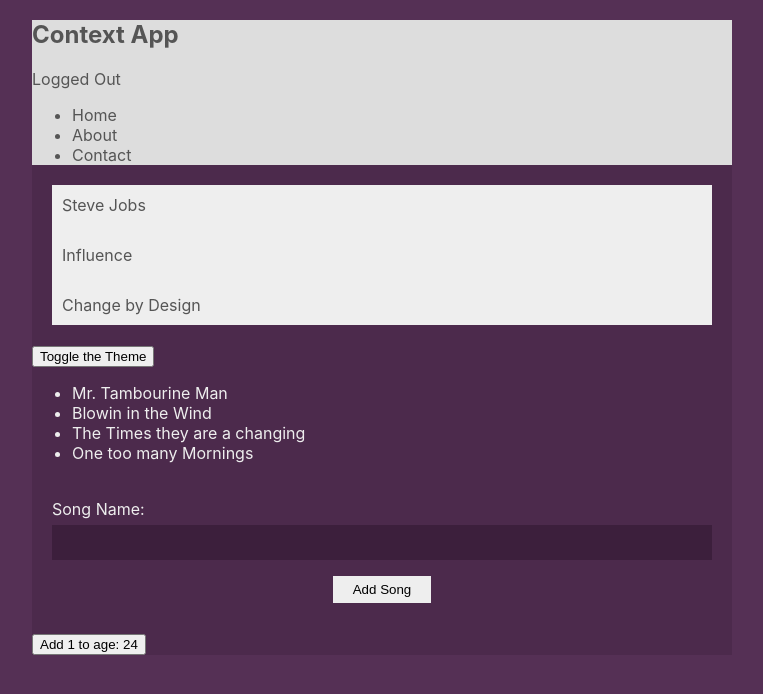
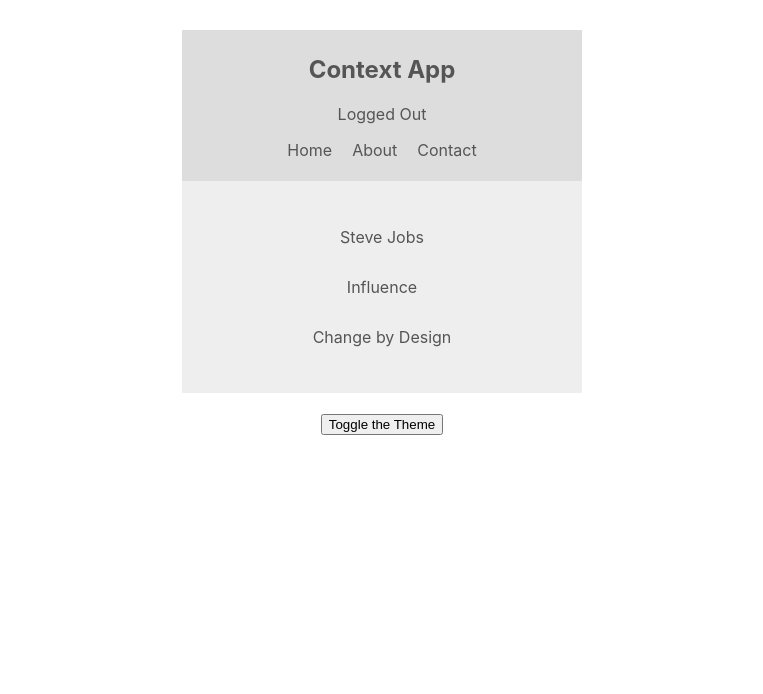
Before and after one commit to abp437/Javascript-Assignments, a React (Create React App) app in the folder react-hooks/: page / in a window 1280 px wide. Shown: the top 694 px of the page, without its empty margins (258-1021 px from the left). Built offline with nearby package versions, Linux system fonts and the light colour scheme; the HTML template or start-up script is replaced by a standard one.

Commit message:
Styling Changed and Song Component Commented

```diff
--- a/react-hooks/src/App.js
+++ b/react-hooks/src/App.js
@@ -5,7 +5,7 @@
 import AuthContextProvider from './contexts/AuthContext';
 import BookContextProvider from './contexts/BookContext';
 import ThemeToggle from './components/ThemeToggle';
-import SongList from './components/SongList';
+// import SongList from './components/SongList';
 
 function App() {
   return (
@@ -17,7 +17,7 @@
             <BookList />
           </BookContextProvider>
           <ThemeToggle />
-          <SongList />
+          {/* <SongList /> */}
         </AuthContextProvider>
       </ThemeContextProvider>
     </div>
--- a/react-hooks/src/index.css
+++ b/react-hooks/src/index.css
@@ -5,72 +5,34 @@
     sans-serif;
   -webkit-font-smoothing: antialiased;
   -moz-osx-font-smoothing: grayscale;
-  background: #553055;
-}
-.App {
-  background: #4c2a4c;
-  margin: 20px auto;
-  width: 90%;
-  max-width: 700px;
-  color: #eee;
-}
-.navbar {
-  padding: 10px 20px;
-  text-align: center;
-  background: #6d3d6d;
-}
-.navbar h1 {
-  margin: 10px 0;
 }
 
+/* app styles */
+.App {
+  max-width: 400px;
+  margin: 30px auto;
+  text-align: center;
+}
+nav{
+  padding: 5px;
+}
+nav ul {
+  padding: 0;
+}
+nav ul li {
+  display: inline-block;
+  margin: 0 10px;
+}
 .book-list {
-  margin: 20px;
+  padding: 20px;
+  margin-bottom: 20px;
 }
-.book-list ul {
+.book-list ul{
   padding: 0;
   list-style-type: none;
 }
 .book-list li {
-  background: #6d3d6d;
-  border-radius: 4px;
   padding: 10px;
-  cursor: pointer;
-  margin: 10px 0;
+  margin: 10px auto;
+  border-radius: 10px;
 }
-.book-list li:hover {
-  opacity: 0.7;
-  text-decoration: line-through;
-}
-.book-list .title {
-  font-weight: bold;
-  color: #fff;
-  font-size: 1.2em;
-}
-.book-list .author {
-  font-size: 0.9em;
-  color: #ddd;
-}
-.empty {
-  margin: 20px;
-  text-align: center;
-}
-
-form {
-  padding: 20px;
-}
-input[type="text"] {
-  width: 100%;
-  padding: 10px;
-  box-sizing: border-box;
-  margin: 6px 0;
-  background: #3c1f3c;
-  color: #fff;
-  border: 0;
-}
-input[type="submit"] {
-  margin: 10px auto;
-  background: #eee;
-  border: 0;
-  padding: 6px 20px;
-  display: block;
-}
```
